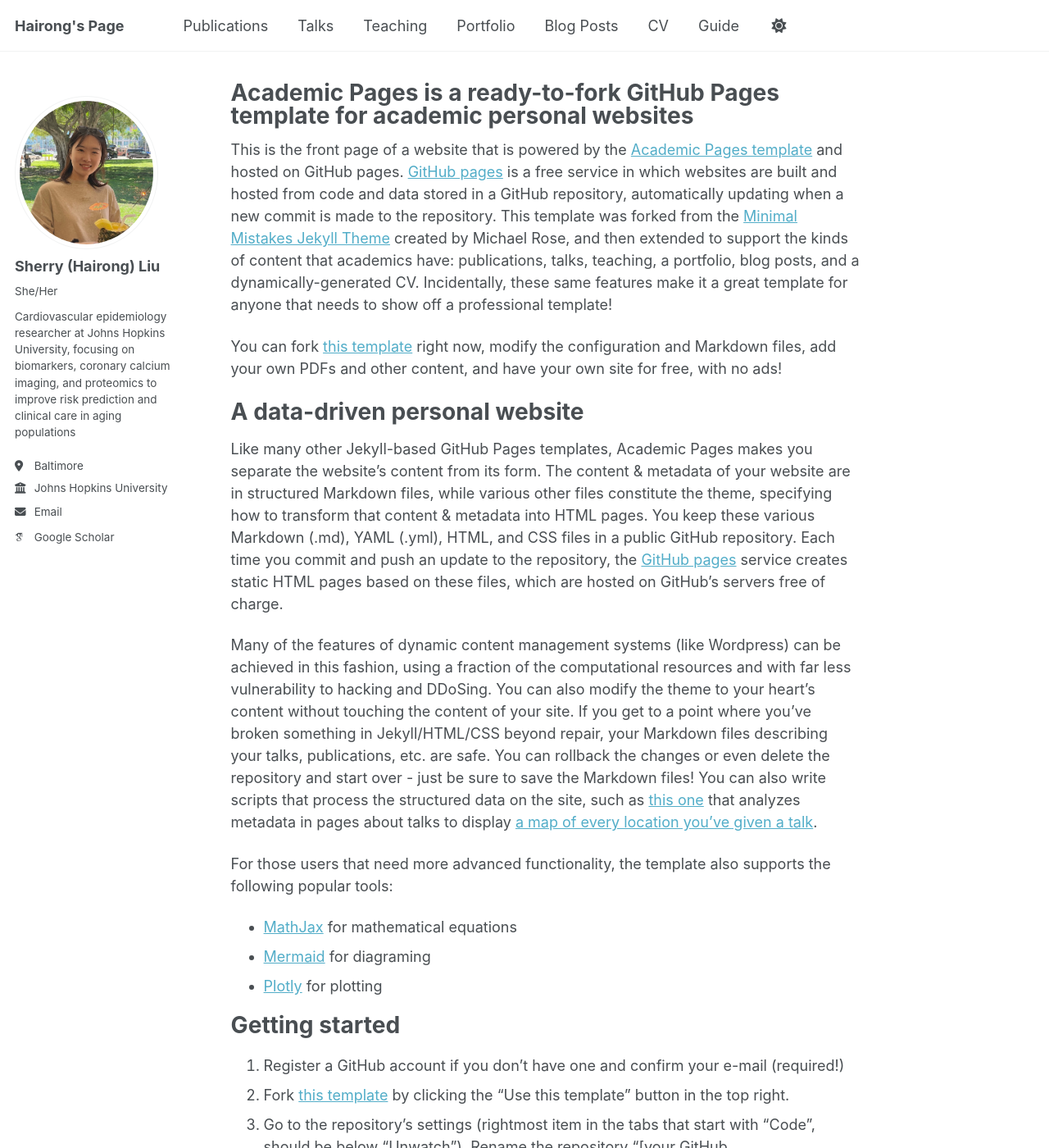
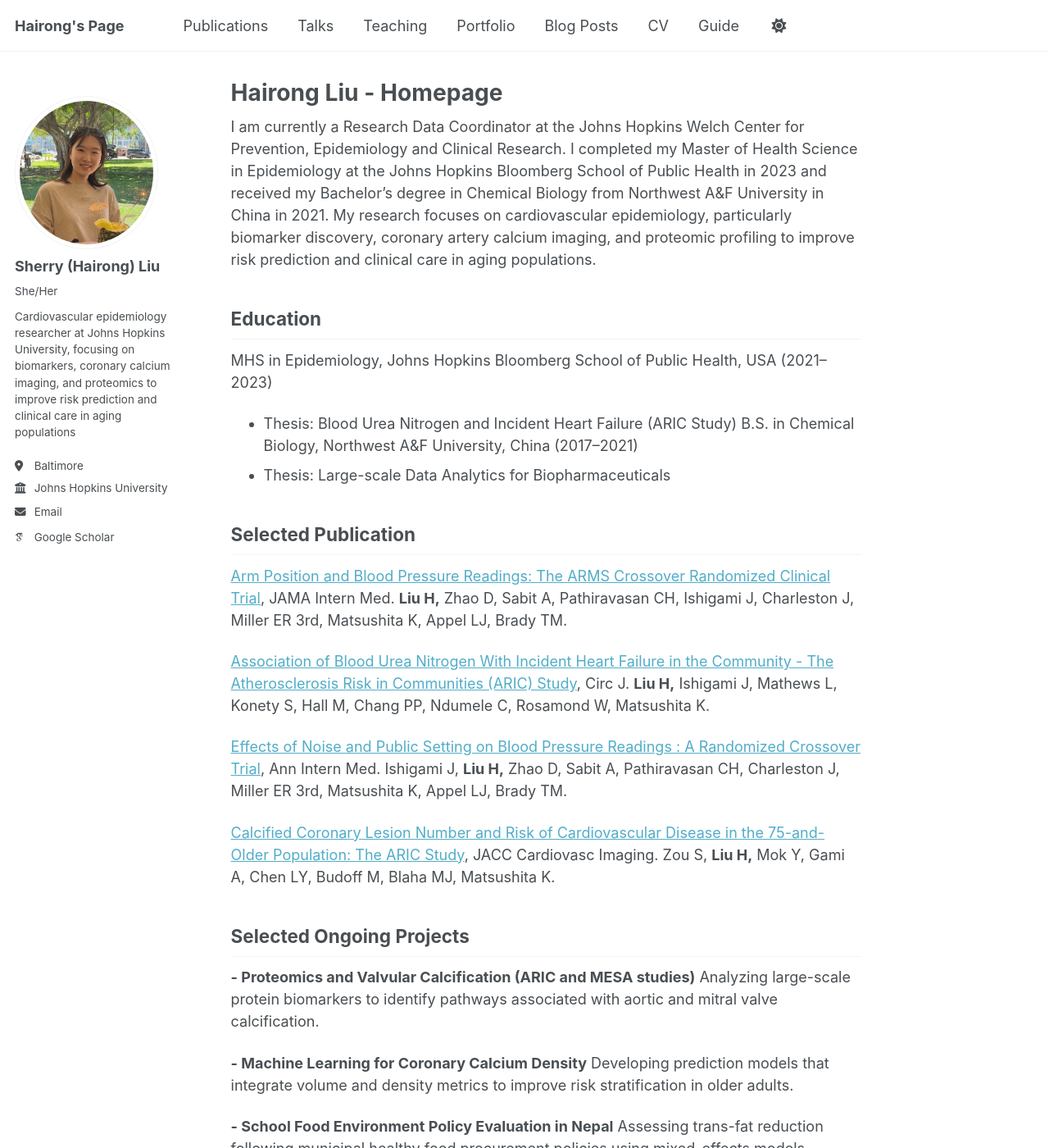
Before and after one commit to sherry090345/sherry090345.github.io, a Jekyll site: the page built from _pages/about.md, in a window 1280 px wide and 1400 px high. Shown: the whole window at 82% size. Built offline with Jekyll 4.4.1, drawn with Linux system fonts in a browser that asks for light colours; some web fonts are replaced; a script that is not in the unit is left out; some of the changed text lies outside the part shown.

Commit message:
about.md

```diff
--- a/_pages/about.md
+++ b/_pages/about.md
@@ -1,56 +1,45 @@
 ---
 permalink: /
-title: "Academic Pages is a ready-to-fork GitHub Pages template for academic personal websites"
+title: "Hairong Liu - Homepage"
 author_profile: true
 redirect_from:
   - /about/
   - /about.html
 ---
 
-This is the front page of a website that is powered by the [Academic Pages template](https://github.com/academicpages/academicpages.github.io) and hosted on GitHub pages. [GitHub pages](https://pages.github.com) is a free service in which websites are built and hosted from code and data stored in a GitHub repository, automatically updating when a new commit is made to the repository. This template was forked from the [Minimal Mistakes Jekyll Theme](https://mmistakes.github.io/minimal-mistakes/) created by Michael Rose, and then extended to support the kinds of content that academics have: publications, talks, teaching, a portfolio, blog posts, and a dynamically-generated CV. Incidentally, these same features make it a great template for anyone that needs to show off a professional template!
+I am currently a Research Data Coordinator at the Johns Hopkins Welch Center for Prevention, Epidemiology and Clinical Research. I completed my Master of Health Science in Epidemiology at the Johns Hopkins Bloomberg School of Public Health in 2023 and received my Bachelor’s degree in Chemical Biology from Northwest A&F University in China in 2021. My research focuses on cardiovascular epidemiology, particularly biomarker discovery, coronary artery calcium imaging, and proteomic profiling to improve risk prediction and clinical care in aging populations.
 
- You can fork [this template](https://github.com/academicpages/academicpages.github.io) right now, modify the configuration and Markdown files, add your own PDFs and other content, and have your own site for free, with no ads!
+Education
+------
+MHS in Epidemiology, Johns Hopkins Bloomberg School of Public Health, USA (2021–2023)
+- Thesis: Blood Urea Nitrogen and Incident Heart Failure (ARIC Study)
+B.S. in Chemical Biology, Northwest A&F University, China (2017–2021)
+- Thesis: Large-scale Data Analytics for Biopharmaceuticals
 
-A data-driven personal website
-======
-Like many other Jekyll-based GitHub Pages templates, Academic Pages makes you separate the website's content from its form. The content & metadata of your website are in structured Markdown files, while various other files constitute the theme, specifying how to transform that content & metadata into HTML pages. You keep these various Markdown (.md), YAML (.yml), HTML, and CSS files in a public GitHub repository. Each time you commit and push an update to the repository, the [GitHub pages](https://pages.github.com/) service creates static HTML pages based on these files, which are hosted on GitHub's servers free of charge.
+Selected Publication
+------
+[Arm Position and Blood Pressure Readings: The ARMS Crossover Randomized Clinical Trial](https://jamanetwork.com/journals/jamainternalmedicine/fullarticle/2824754), JAMA Intern Med.
+**Liu H,** Zhao D, Sabit A, Pathiravasan CH, Ishigami J, Charleston J, Miller ER 3rd, Matsushita K, Appel LJ, Brady TM.
 
-Many of the features of dynamic content management systems (like Wordpress) can be achieved in this fashion, using a fraction of the computational resources and with far less vulnerability to hacking and DDoSing. You can also modify the theme to your heart's content without touching the content of your site. If you get to a point where you've broken something in Jekyll/HTML/CSS beyond repair, your Markdown files describing your talks, publications, etc. are safe. You can rollback the changes or even delete the repository and start over - just be sure to save the Markdown files! You can also write scripts that process the structured data on the site, such as [this one](https://github.com/academicpages/academicpages.github.io/blob/master/talkmap.ipynb) that analyzes metadata in pages about talks to display [a map of every location you've given a talk](https://academicpages.github.io/talkmap.html).
+[Association of Blood Urea Nitrogen With Incident Heart Failure in the Community - The Atherosclerosis Risk in Communities (ARIC) Study](https://www.jstage.jst.go.jp/article/circj/89/10/89_CJ-24-0502/_article), Circ J.
+**Liu H,** Ishigami J, Mathews L, Konety S, Hall M, Chang PP, Ndumele C, Rosamond W, Matsushita K.
 
-For those users that need more advanced functionality, the template also supports the following popular tools:
-- [MathJax](https://www.mathjax.org/) for mathematical equations
-- [Mermaid](https://mermaid.js.org/) for diagraming
-- [Plotly](https://plotly.com/javascript/) for plotting
+[Effects of Noise and Public Setting on Blood Pressure Readings : A Randomized Crossover Trial](https://www.acpjournals.org/doi/10.7326/ANNALS-24-00873?url_ver=Z39.88-2003&rfr_id=ori:rid:crossref.org&rfr_dat=cr_pub%20%200pubmed), Ann Intern Med.
+Ishigami J, **Liu H,** Zhao D, Sabit A, Pathiravasan CH, Charleston J, Miller ER 3rd, Matsushita K, Appel LJ, Brady TM.
 
-Getting started
-======
-1. Register a GitHub account if you don't have one and confirm your e-mail (required!)
-1. Fork [this template](https://github.com/academicpages/academicpages.github.io) by clicking the "Use this template" button in the top right.
-1. Go to the repository's settings (rightmost item in the tabs that start with "Code", should be below "Unwatch"). Rename the repository "[your GitHub username].github.io", which will also be your website's URL.
-1. Set site-wide configuration and create content & metadata (see below -- also see [this set of diffs](http://archive.is/3TPas) showing what files were changed to set up [an example site](https://getorg-testacct.github.io) for a user with the username "getorg-testacct")
-1. Upload any files (like PDFs, .zip files, etc.) to the files/ directory. They will appear at https://[your GitHub username].github.io/files/example.pdf.
-1. Check status by going to the repository settings, in the "GitHub pages" section
+[Calcified Coronary Lesion Number and Risk of Cardiovascular Disease in the 75-and-Older Population: The ARIC Study](https://www.jacc.org/doi/10.1016/j.jcmg.2025.05.014), JACC Cardiovasc Imaging.
+Zou S, **Liu H,** Mok Y, Gami A, Chen LY, Budoff M, Blaha MJ, Matsushita K.
 
-Site-wide configuration
+Selected Ongoing Projects
 ------
-The main configuration file for the site is in the base directory in [_config.yml](https://github.com/academicpages/academicpages.github.io/blob/master/_config.yml), which defines the content in the sidebars and other site-wide features. You will need to replace the default variables with ones about yourself and your site's github repository. The configuration file for the top menu is in [_data/navigation.yml](https://github.com/academicpages/academicpages.github.io/blob/master/_data/navigation.yml). For example, if you don't have a portfolio or blog posts, you can remove those items from that navigation.yml file to remove them from the header.
+**- Proteomics and Valvular Calcification (ARIC and MESA studies)**
+Analyzing large-scale protein biomarkers to identify pathways associated with aortic and mitral valve calcification.
 
-Create content & metadata
-------
-For site content, there is one Markdown file for each type of content, which are stored in directories like _publications, _talks, _posts, _teaching, or _pages. For example, each talk is a Markdown file in the [_talks directory](https://github.com/academicpages/academicpages.github.io/tree/master/_talks). At the top of each Markdown file is structured data in YAML about the talk, which the theme will parse to do lots of cool stuff. The same structured data about a talk is used to generate the list of talks on the [Talks page](https://academicpages.github.io/talks), each [individual page](https://academicpages.github.io/talks/2012-03-01-talk-1) for specific talks, the talks section for the [CV page](https://academicpages.github.io/cv), and the [map of places you've given a talk](https://academicpages.github.io/talkmap.html) (if you run this [python file](https://github.com/academicpages/academicpages.github.io/blob/master/talkmap.py) or [Jupyter notebook](https://github.com/academicpages/academicpages.github.io/blob/master/talkmap.ipynb), which creates the HTML for the map based on the contents of the _talks directory).
+**- Machine Learning for Coronary Calcium Density**
+Developing prediction models that integrate volume and density metrics to improve risk stratification in older adults.
 
-**Markdown generator**
+**- School Food Environment Policy Evaluation in Nepal**
+Assessing trans-fat reduction following municipal healthy food procurement policies using mixed-effects models.
 
-The repository includes [a set of Jupyter notebooks](https://github.com/academicpages/academicpages.github.io/tree/master/markdown_generator
-) that converts a CSV containing structured data about talks or presentations into individual Markdown files that will be properly formatted for the Academic Pages template. The sample CSVs in that directory are the ones I used to create my own personal website at stuartgeiger.com. My usual workflow is that I keep a spreadsheet of my publications and talks, then run the code in these notebooks to generate the Markdown files, then commit and push them to the GitHub repository.
-
-How to edit your site's GitHub repository
-------
-Many people use a git client to create files on their local computer and then push them to GitHub's servers. If you are not familiar with git, you can directly edit these configuration and Markdown files directly in the github.com interface. Navigate to a file (like [this one](https://github.com/academicpages/academicpages.github.io/blob/master/_talks/2012-03-01-talk-1.md) and click the pencil icon in the top right of the content preview (to the right of the "Raw | Blame | History" buttons). You can delete a file by clicking the trashcan icon to the right of the pencil icon. You can also create new files or upload files by navigating to a directory and clicking the "Create new file" or "Upload files" buttons.
-
-Example: editing a Markdown file for a talk
-![Editing a Markdown file for a talk](/images/editing-talk.png)
-
-For more info
-------
-More info about configuring Academic Pages can be found in [the guide](https://academicpages.github.io/markdown/), the [growing wiki](https://github.com/academicpages/academicpages.github.io/wiki), and you can always [ask a question on GitHub](https://github.com/academicpages/academicpages.github.io/discussions). The [guides for the Minimal Mistakes theme](https://mmistakes.github.io/minimal-mistakes/docs/configuration/) (which this theme was forked from) might also be helpful.
+**- Community-Based Hypertension Control in Bangladesh (CB-HEARTS)**
+Evaluating population-level blood pressure control and medication trajectories using longitudinal data.
```
